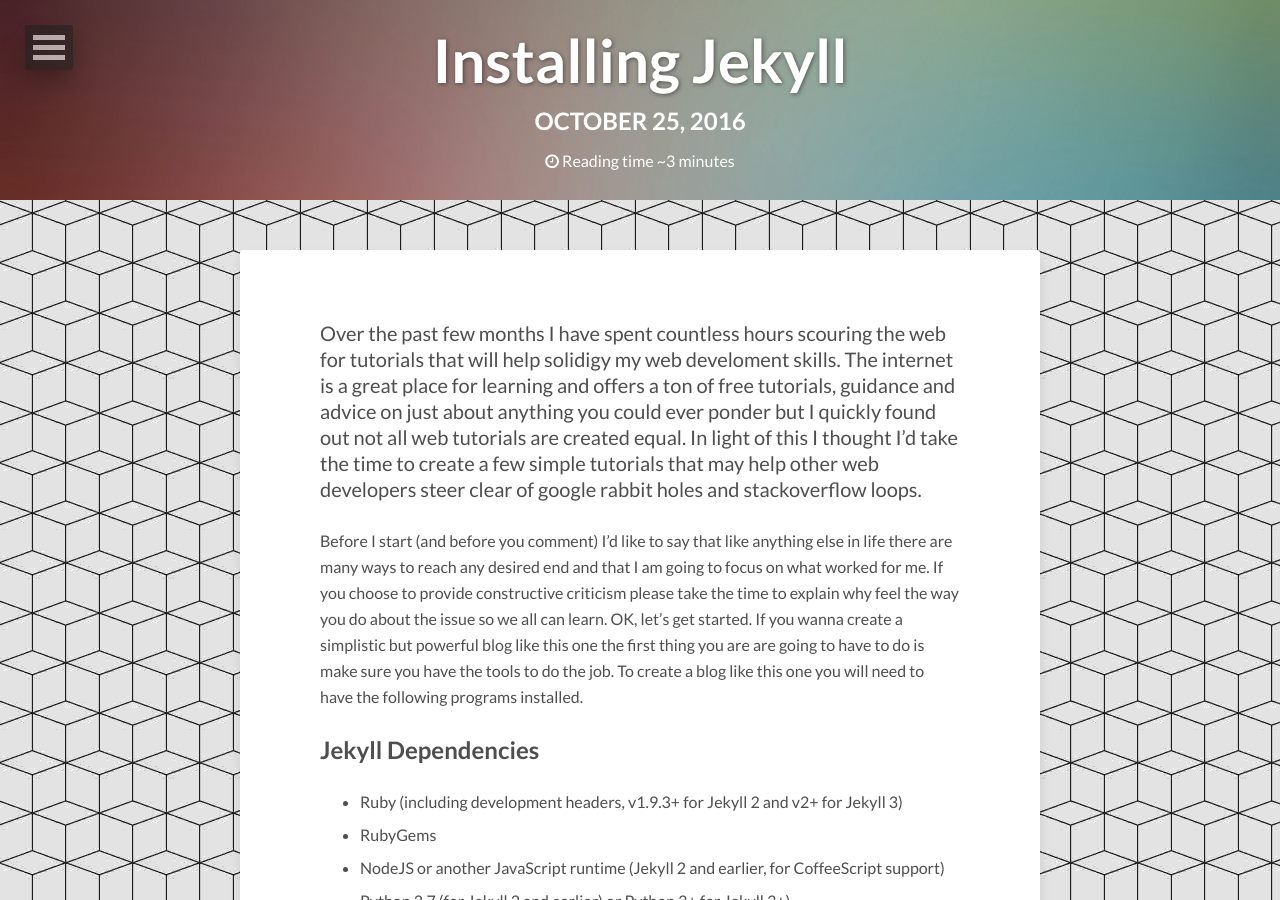
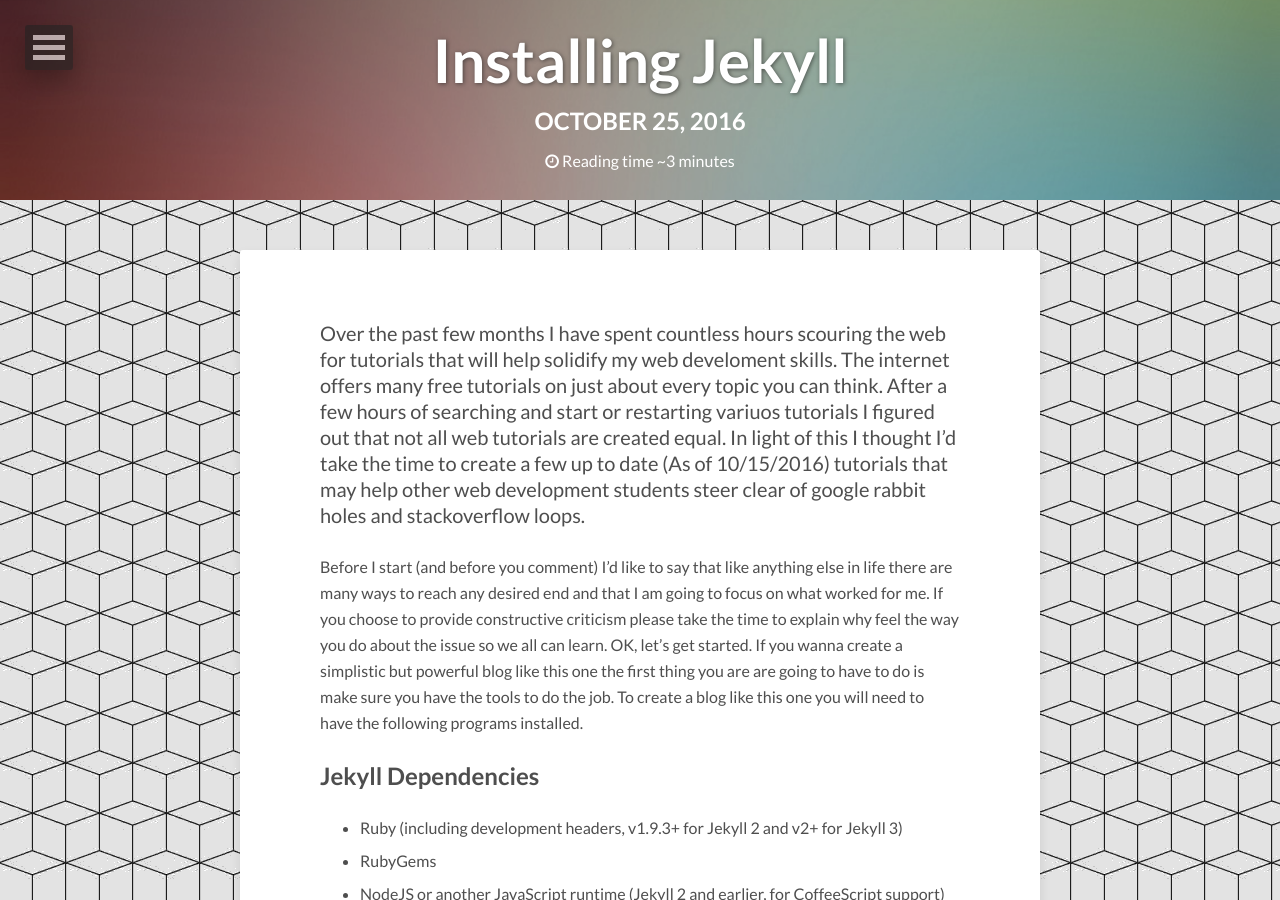
Before and after one commit to jasoncwilley/JustAnotherJekyllBlog, a Jekyll site: the page built from _posts/2016-10-25-jekyll_install-post.md, in a window 1280 px wide and 900 px high. Built offline with Jekyll 4.4.1, drawn with Linux system fonts in a browser that asks for light colours; nearby versions of some CDN libraries; comment, search, counter and statistics services are not loaded.

Commit message:
fixed post

```diff
--- a/_posts/2016-10-25-jekyll_install-post.md
+++ b/_posts/2016-10-25-jekyll_install-post.md
@@ -10,7 +10,7 @@
 ---
 
 
-Over the past few months I have spent countless hours scouring the web for tutorials that will help solidigy my web develoment skills. The internet is a great place for learning and offers a ton of free tutorials, guidance and advice on just about anything you could ever ponder but I quickly found out not all web tutorials are created equal.  In light of this I thought I'd take the time to create a few simple tutorials that may help other web developers steer clear of google rabbit holes and stackoverflow loops.
+Over the past few months I have spent countless hours scouring the web for tutorials that will help solidify my web develoment skills. The internet offers many free tutorials on just about every topic you can think.  After a few hours of searching and start or restarting variuos tutorials I figured out that not all web tutorials are created equal.  In light of this I thought I'd take the time to create a few up to date (As of 10/15/2016) tutorials that may help other web development students steer clear of google rabbit holes and stackoverflow loops.
 
 Before I start (and before you comment) I'd like to say that like anything else in life there are many ways to reach any desired end and that I am going to focus on what worked for me. If you choose to provide constructive criticism please take the time to explain why feel the way you do about the issue so we all can learn. OK, let's get started. If you wanna create a simplistic but powerful blog like this one the first thing you are are going to have to do is make sure you have the tools to do the job. To create a blog like this one you will need to have the following programs installed.
 
```
Also changed, not shown: images/logo.png (added), 4 other files.
